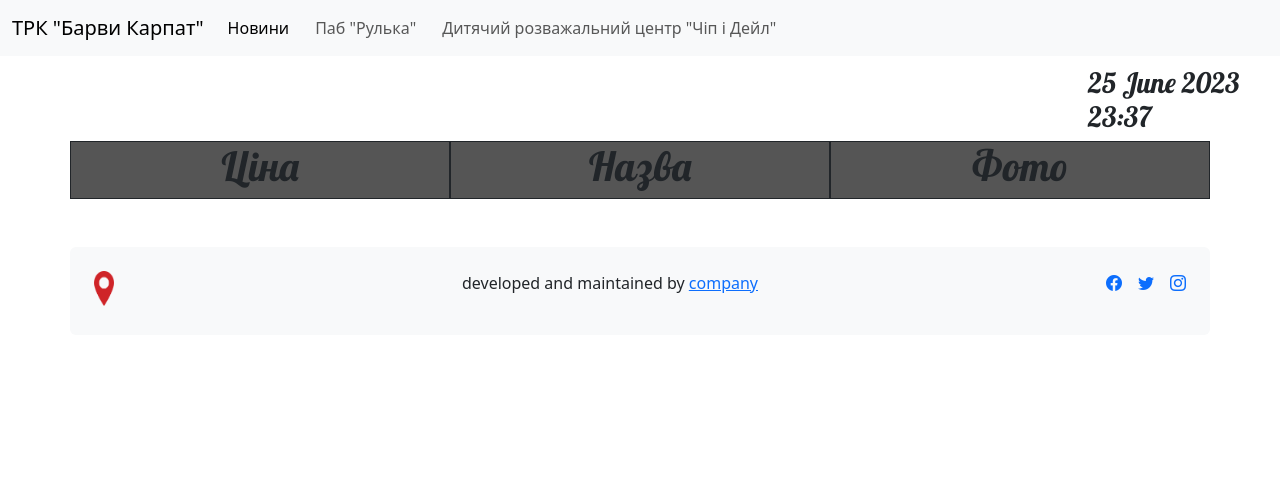
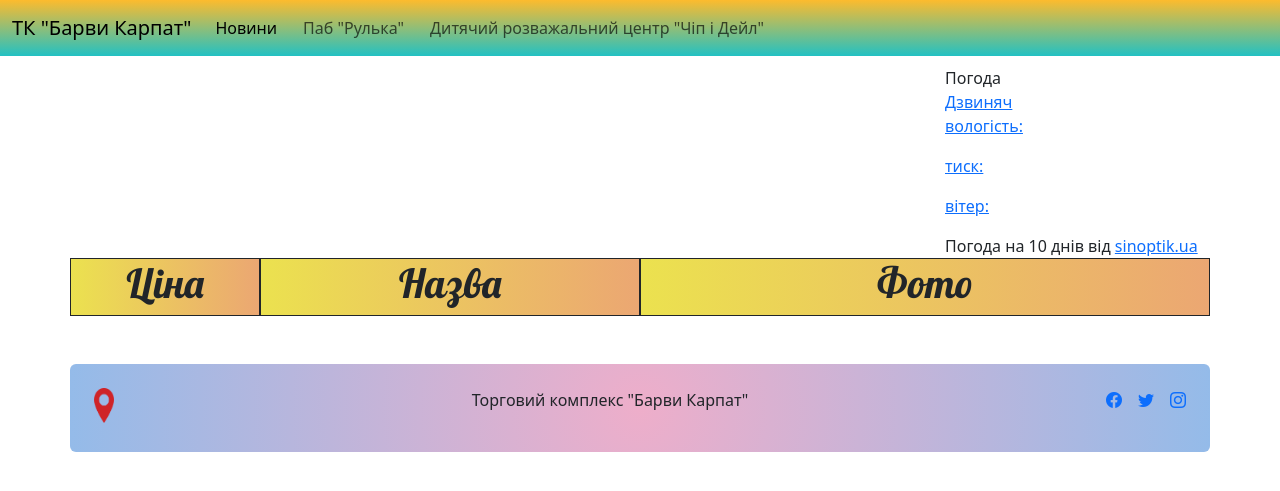
Before and after one commit to Strong2197/ChipandDale, a Django app: page /kids/ in a window 1280 px wide. Shown: the top 491 px of the page. Run offline with Django 4.2, Linux system fonts and the light colour scheme; data that the repository does not hold is empty.

Commit message:
nothing interesting

```diff
--- a/news/static/css/blog.css
+++ b/news/static/css/blog.css
@@ -18,6 +18,9 @@ h1 a {
     color: #FCA205;
     font-family: 'Lobster';
 
+}
+h6{
+color: grey;
 }
 
 .page-header {
@@ -90,7 +93,27 @@ nav ul li a {
 nav ul li a:hover {
             background-color: #555;
         }
-.col{
+.col-4, .col-6, .col-2{
 border: 1px solid;
-background-color: #555;
+background: rgb(233,222,57);
+background: linear-gradient(90deg, rgba(233,222,57,0.8911939775910365) 0%, rgba(233,156,97,0.8911939775910365) 100%);
 }
+.SinoptikInformer{
+margin-left:auto;
+margin-right:40px;
+}
+.col-xl-3, .col-lg-6{
+padding-bottom:40px;
+border: 1px dotted;
+}
+.bg-body-tertiary{
+background: rgb(34,193,195);
+background: linear-gradient(0deg, rgba(34,193,195,1) 0%, rgba(253,187,45,1) 100%);
+}
+.p-4{
+background: rgb(238,174,202);
+background: radial-gradient(circle, rgba(238,174,202,1) 0%, rgba(148,187,233,1) 100%);
+}
+.col-2 a{
+margin-top:5%  ;
+}
--- a/news/templates/news/base.html
+++ b/news/templates/news/base.html
@@ -1,7 +1,7 @@
 {% load static %}
 <html>
     <head>
-        <title>Sashka blog</title>
+        <title>ТК "Барви Карпат"</title>
 
         <link href="https://cdn.jsdelivr.net/npm/bootstrap@5.3.0/dist/css/bootstrap.min.css" rel="stylesheet" integrity="sha384-9ndCyUaIbzAi2FUVXJi0CjmCapSmO7SnpJef0486qhLnuZ2cdeRhO02iuK6FUUVM" crossorigin="anonymous">
         <link href="https://fonts.googleapis.com/css?family=Lobster&subset=latin,cyrillic" rel="stylesheet" type="text/css">
@@ -11,13 +11,13 @@
 
     <meta charset="UTF-8">
     <meta name="viewport"
-          content="width=device-width, user-scalable=no, initial-scale=1.0, maximu minm-scale=1.0,imum-scale=1.0">
+          content="width=device-width, user-scalable=no, initial-scale=1.0, maximum-scale=1.0, minimum-scale=1.0">
     <meta http-equiv="X-UA-Compatible" content="ie=edge">
     </head>
   <body>
     <nav class="navbar navbar-expand-lg bg-body-tertiary">
   <div class="container-fluid">
-    <a class="navbar-brand" href="/">ТРК "Барви Карпат"</a>
+    <a class="navbar-brand" href="/">ТК "Барви Карпат"</a>
     <button class="navbar-toggler" type="button" data-bs-toggle="collapse" data-bs-target="#navbarNav" aria-controls="navbarNav" aria-expanded="false" aria-label="Toggle navigation">
       <span class="navbar-toggler-icon"></span>
     </button>
@@ -36,9 +36,8 @@
     </div>
   </div>
 </nav>
-    <div class = "datetime" >
-        <h3>{% now "d E Y H:i" %}</h3>
-    </div>
+
+    <div id="SinoptikInformer" style="width:295px;" class="SinoptikInformer type1c1"><div class="siHeader"><div class="siLh"><div class="siMh"><a onmousedown="siClickCount();" class="siLogo" href="https://ua.sinoptik.ua/" target="_blank" rel="nofollow" title="Погода"> </a>Погода <span id="siHeader"></span></div></div></div><div class="siBody"><a onmousedown="siClickCount();" href="https://ua.sinoptik.ua/погода-дзвиняч" title="Погода в Дзвинячі" target="_blank"><div class="siCity"><div class="siCityName"><span>Дзвиняч</span></div><div id="siCont0" class="siBodyContent"><div class="siLeft"><div class="siTerm"></div><div class="siT" id="siT0"></div><div id="weatherIco0"></div></div><div class="siInf"><p>вологість: <span id="vl0"></span></p><p>тиск: <span id="dav0"></span></p><p>вітер: <span id="wind0"></span></p></div></div></div></a><div class="siLinks">Погода на 10 днів від <a href="https://ua.sinoptik.ua/погода-дзвиняч/10-днів" title="Погода на 10 днів" target="_blank" onmousedown="siClickCount();">sinoptik.ua</a></div></div><div class="siFooter"><div class="siLf"><div class="siMf"></div></div></div></div><script type="text/javascript" charset="UTF-8" src="//sinoptik.ua/informers_js.php?title=4&amp;wind=3&amp;cities=303009582&amp;lang=ua"></script>
 
 
 
@@ -58,7 +57,7 @@
           <span><img src="{% static 'images/logo.png' %}" height="35" width="20"></span>
         </div>
         <div class="copyright">
-          <p>developed and maintained by <a href="#" target="_blank">company</a></p>
+          <p>Торговий комплекс "Барви Карпат"</a></p>
         </div>
         <div>
           <ul class="d-flex gap-3 list-unstyled">
--- a/news/templates/news/kids.html
+++ b/news/templates/news/kids.html
@@ -13,33 +13,37 @@
 </div>
 <div class="container">
 <div class ="row">
-        <div class="col text-center">
+        <div class="col-2 text-center">
             <h1>Ціна</h1>
         </div>
-        <div class="col text-center">
+        <div class="col-4 text-center">
             <h1>Назва</h1>
         </div>
-    <div class="col text-center">
+    <div class="col-6 text-center">
             <h1>Фото</h1>
         </div>
     </div>
     {% for menu in menu %}
-<div class ="row text-center">
-        <div class="col text-center">
+<div class ="row">
+        <div class="col-2 text-center">
             <h1> {{ menu.price }}</h1>
         </div>
-        <div class="col text-center">
+    {% if user.is_superuser %}
+        <div class="col-2 text-center">
             <h1>{{menu.name}}</h1>
         </div>
-     <div class="col text-center">
-            <img src="{{ menu.image.url }}", width="200", height="200" , alt="{{ menu.name }}" >
+    {% else %}
+        <div class="col-4 text-center">
+            <h1>{{menu.name}}</h1>
+        </div>
+    {% endif %}
+     <div class="col-6 text-center">
+            <img src="{{ menu.image.url }}", width="100%", height="100%" , alt="{{ menu.name }}" >
         </div>
          {% if user.is_superuser %}
-    <div class="editbutton">
-
+    <div class="col-2 text-center">
                 <a class="btn btn-dark" href="{% url 'kids_edit' pk=menu.pk %}">Edit</span></a>
                 <a class="btn btn-dark" href="{% url 'kids_delete' pk=menu.pk %}">Delete</span></a>
-
     </div>
     {% endif %}
     </div>
```
Also changed, not shown: news/templates/news/menu.html (+11 -7 lines), news/templates/news/post_list.html (+6 -5 lines).
